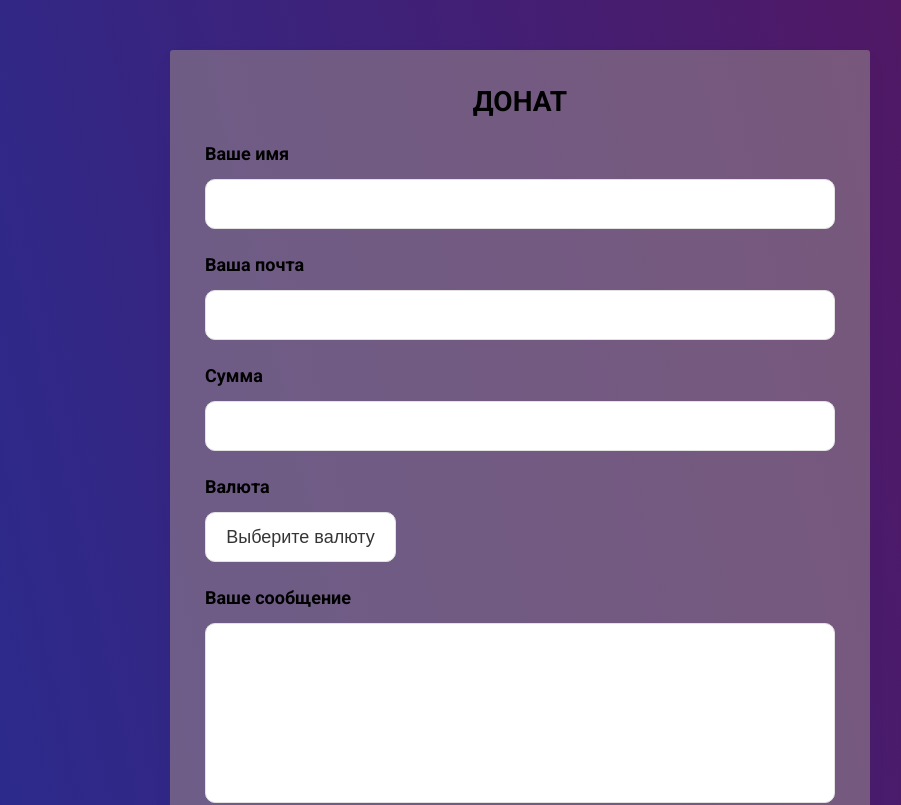
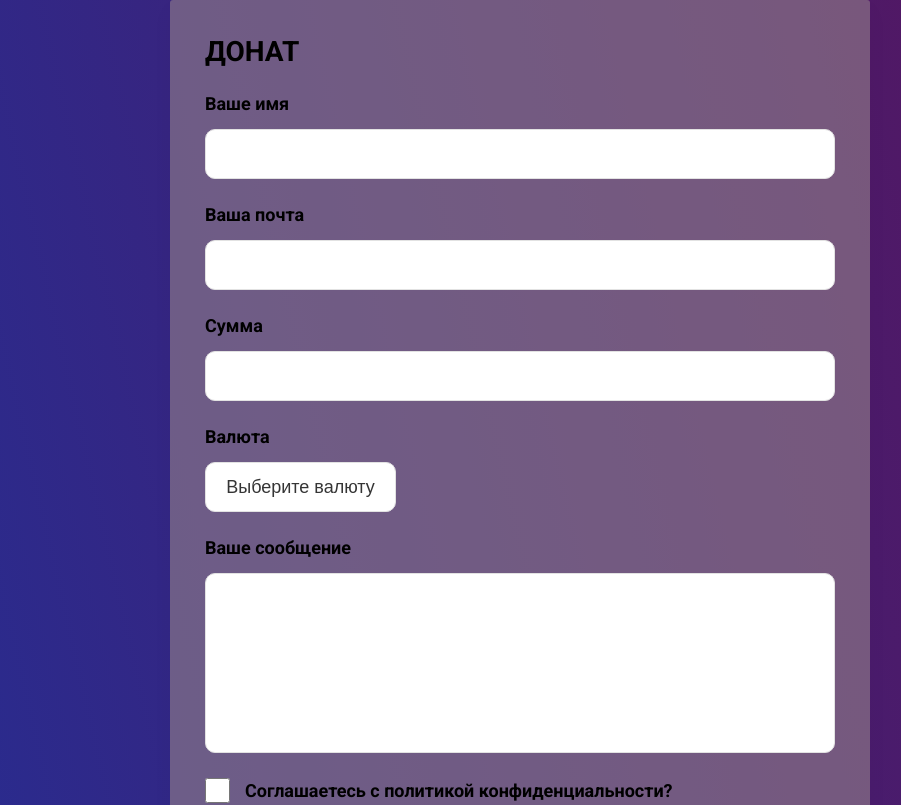
Before and after one commit to SteveGerr/ReactForm, a JavaScript app: page / in a window 1280 px wide. Shown: the top 805 px of the page, without its empty margins (120-1021 px from the left). Built offline with nearby package versions, Linux system fonts and the light colour scheme; the HTML template or start-up script is replaced by a standard one.

Commit message:
feat: add adaptive

```diff
--- a/src/app.scss
+++ b/src/app.scss
@@ -8,14 +8,18 @@
     width: 100%;
     min-height: 100vh;
     background-image: linear-gradient(257deg, #59145c, #262d92);
-    padding: 50px;
     font-family: 'Roboto', sans-serif;
 }
 
 .form {
+    display: flex;
+    flex-direction: column;
+    align-items: flex-start;
     margin: 0 auto;
     padding: 35px;
-    width: 700px;
+    width: 100%;
+    max-width: 700px;
+    min-width: 320px;
     min-height: 500px;
     background-color: rgba(145, 127, 137, 0.62);
     border-radius: 3px;
@@ -87,6 +91,10 @@
     .checkbox {
         display: flex;
         align-items: center;
+
+        @media (max-width: 430px) {
+            font-size: 12px;
+        }
     }
     button {
         display: block;
```
